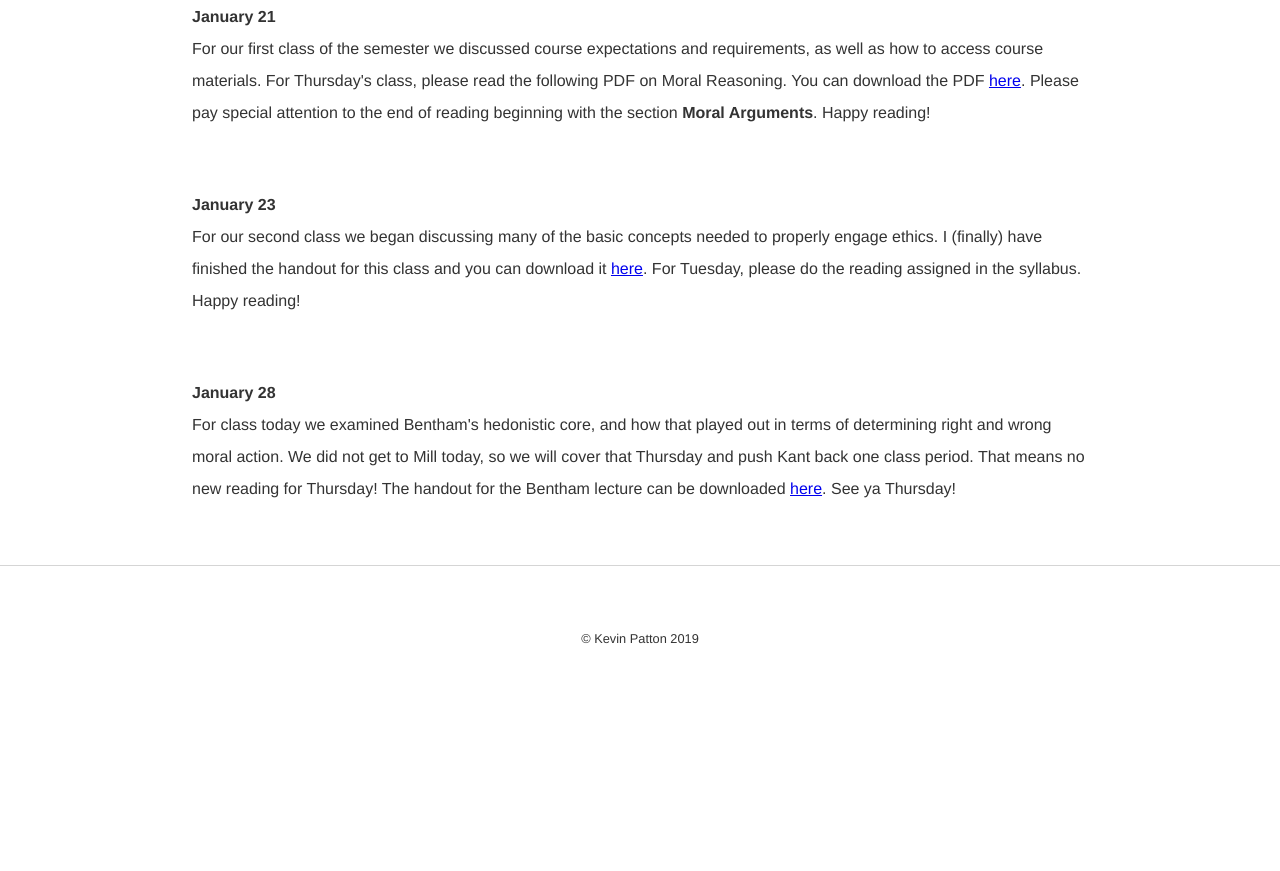
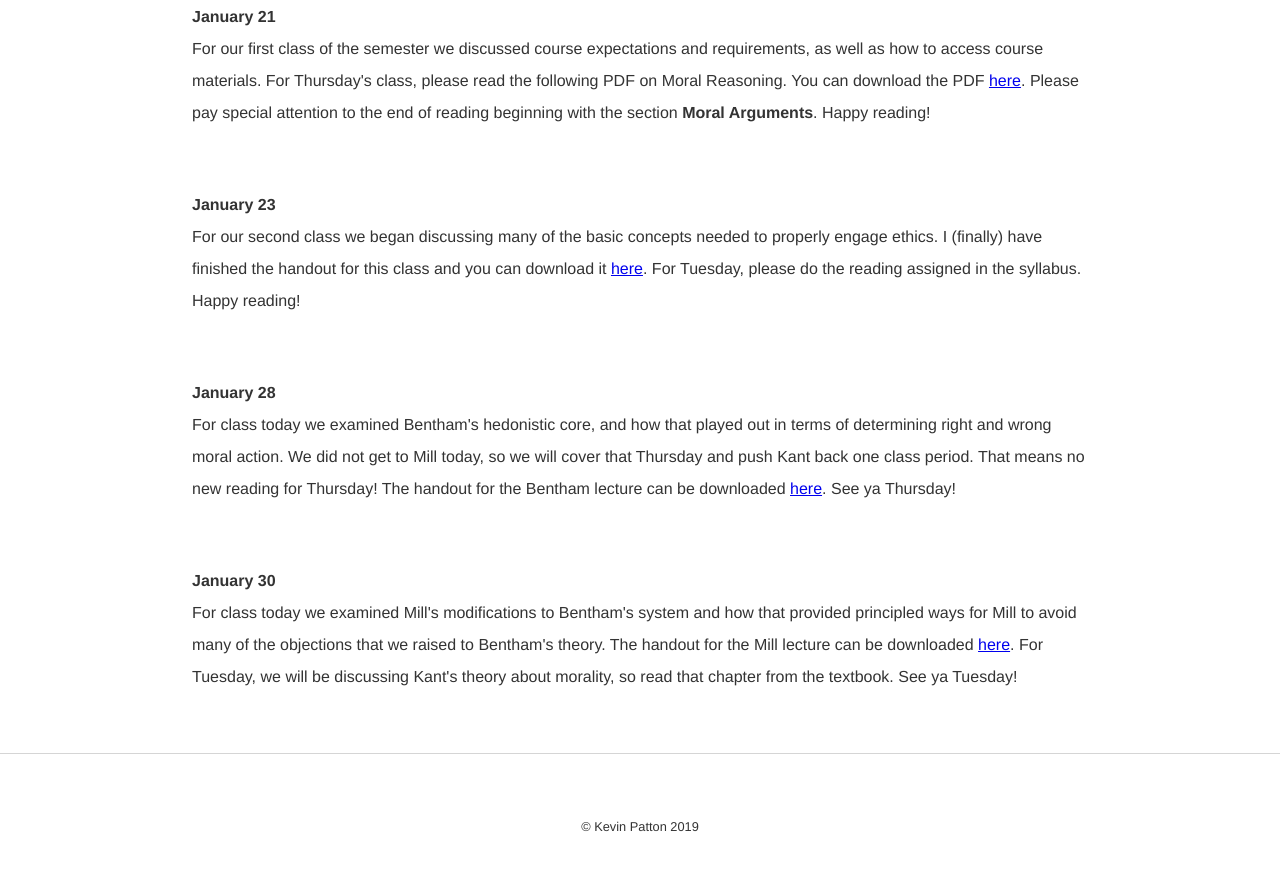
Before and after one commit to kevinjpatton/kevinjpatton.github.io, a Jekyll site: the page built from teaching/phil_365/index.html, in a window 1280 px wide and 900 px high, scrolled down 696 px. Shown: the top 871 px of the window. Built offline with Jekyll 4.4.1, drawn with Linux system fonts in a browser that asks for light colours; Markdown is read by kramdown in place of the engine named in the settings; before the commit the page ends 1408 px from its top, so only the background shows below that.

Commit message:
Update index.html

```diff
--- a/teaching/phil_365/index.html
+++ b/teaching/phil_365/index.html
@@ -14,3 +14,5 @@ For our first class of the semester we discussed course expectations and require
 For our second class we began discussing many of the basic concepts needed to properly engage ethics.  I (finally) have finished the handout for this class and you can download it <a href="/teaching/phil_365/Handout - Basic Concepts.pdf" target="_blank">here</a>.  For Tuesday, please do the reading assigned in the syllabus.  Happy reading!</p>
 <p><b>January 28</b><br>
 For class today we examined Bentham's hedonistic core, and how that played out in terms of determining right and wrong moral action.  We did not get to Mill today, so we will cover that Thursday and push Kant back one class period.  That means no new reading for Thursday!  The handout for the Bentham lecture can be downloaded <a href="https://kevinjpatton.github.io/teaching/phil_2030/Handout_Pleasure.pdf" target="_blank">here</a>.  See ya Thursday!</p>
+<p><b>January 30</b><br>
+For class today we examined Mill's modifications to Bentham's system and how that provided principled ways for Mill to avoid many of the objections that we raised to Bentham's theory.  The handout for the Mill lecture can be downloaded <a href="https://kevinjpatton.github.io/teaching/phil_2030/Handout_Mill.pdf" target="_blank">here</a>.  For Tuesday, we will be discussing Kant's theory about morality, so read that chapter from the textbook.  See ya Tuesday!</p>
```
